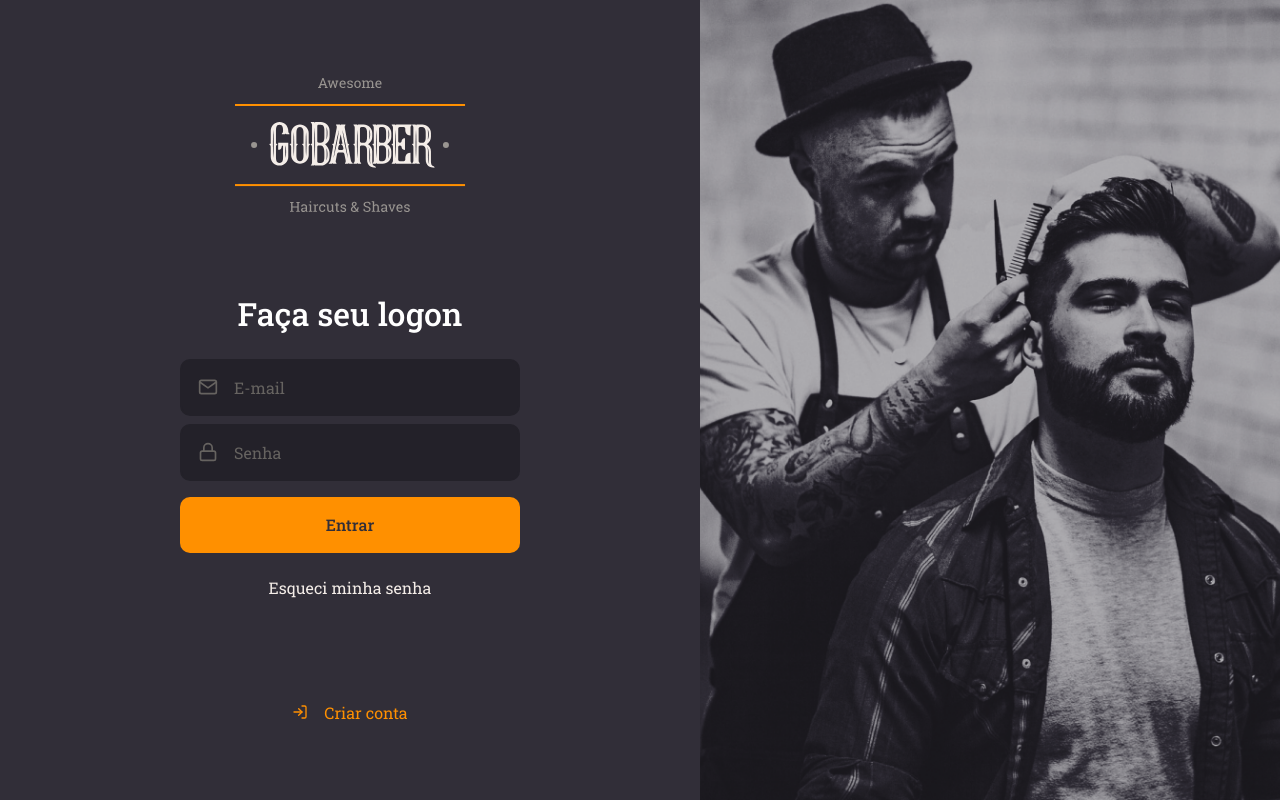
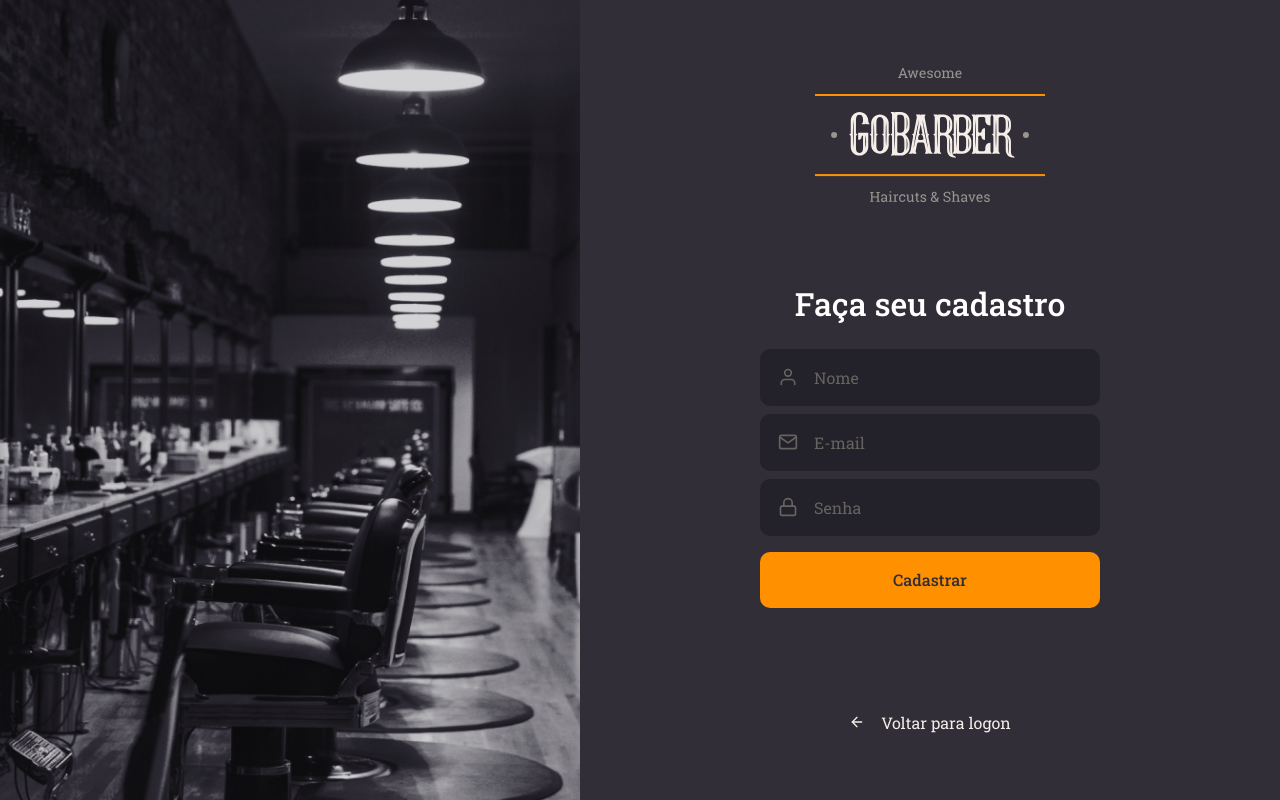
Before and after one commit to brunobmello25/gobarber-web, a React (Create React App) app: page /signup in a window 1280 px wide. Built offline with nearby package versions, Linux system fonts and the light colour scheme.

Commit message:
BM: add sign up page

```diff
--- a/src/App.tsx
+++ b/src/App.tsx
@@ -1,12 +1,12 @@
 import React from 'react';
 
 import { GlobalStyle } from 'styles';
-import { SignIn } from 'pages';
+import { SignIn, SignUp } from 'pages';
 
 const App: React.FC = () => {
   return (
     <>
-      <SignIn />
+      <SignUp />
       <GlobalStyle />
     </>
   );
--- /dev/null
+++ b/src/pages/SignUp.tsx
@@ -0,0 +1,107 @@
+import React from 'react';
+import { FiMail, FiLock, FiUser, FiArrowLeft } from 'react-icons/fi';
+import logo from 'assets/logo.svg';
+import { Button, Input } from 'components';
+import styled from 'styled-components';
+import { shade } from 'polished';
+
+import backgroundImg from 'assets/sign-up-background.png';
+
+const SignUp: React.FC = () => {
+  return (
+    <Container>
+      <Background />
+      <Content>
+        <img src={logo} alt="GoBarber" />
+
+        <form action="">
+          <h1>Faça seu cadastro</h1>
+
+          <Input icon={FiUser} name="name" type="text" placeholder="Nome" />
+
+          <Input icon={FiMail} name="email" type="text" placeholder="E-mail" />
+
+          <Input
+            icon={FiLock}
+            name="password"
+            type="password"
+            placeholder="Senha"
+          />
+
+          <Button type="submit">Cadastrar</Button>
+        </form>
+
+        <a href="login">
+          <FiArrowLeft />
+          Voltar para logon
+        </a>
+      </Content>
+    </Container>
+  );
+};
+
+export default SignUp;
+
+const Container = styled.div`
+  height: 100vh;
+
+  display: flex;
+  align-items: stretch;
+`;
+
+const Content = styled.div`
+  display: flex;
+  flex-direction: column;
+
+  align-items: center;
+  justify-content: center;
+  width: 100%;
+  max-width: 700px;
+
+  form {
+    margin: 80px 0;
+    width: 340px;
+    text-align: center;
+
+    h1 {
+      margin-bottom: 24px;
+    }
+
+    a {
+      color: #f4ede8;
+      display: block;
+      margin-top: 24px;
+      text-decoration: none;
+      transition: color 0.2s;
+
+      &:hover {
+        color: ${shade(0.2, '#f4ede8')};
+      }
+    }
+  }
+
+  > a {
+    color: #f4ede8;
+    display: block;
+    margin-top: 24px;
+    text-decoration: none;
+    transition: color 0.2s;
+
+    display: flex;
+    align-items: center;
+
+    svg {
+      margin-right: 16px;
+    }
+
+    &:hover {
+      color: ${shade(0.2, '#f4ede8')};
+    }
+  }
+`;
+
+const Background = styled.div`
+  flex: 1;
+  background: url(${backgroundImg}) no-repeat center;
+  background-size: cover;
+`;
--- a/src/pages/index.tsx
+++ b/src/pages/index.tsx
@@ -1,3 +1,4 @@
 import SignIn from './SignIn';
+import SignUp from './SignUp';
 
-export { SignIn };
+export { SignIn, SignUp };
```
Also changed, not shown: src/assets/sign-up-background.png (added).
